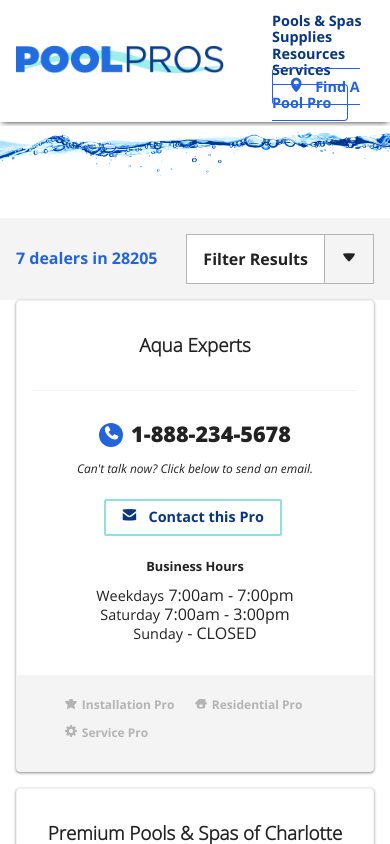
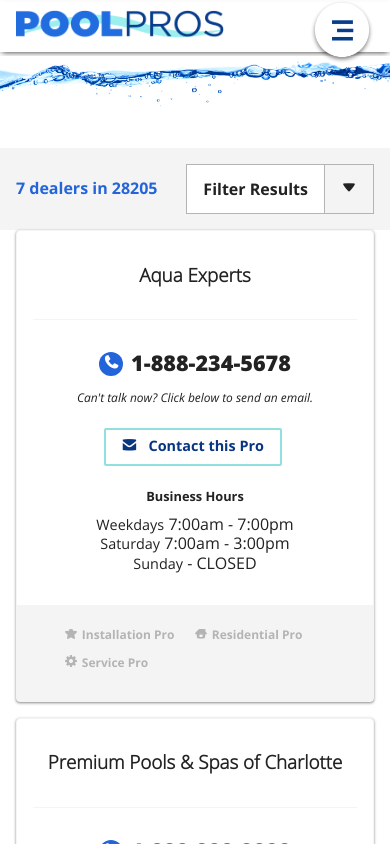
Before and after one commit to kylerberry/vue-sample-site, a Vue app: page / in a window 390 px wide. Shown: the top 844 px of the page. Built offline with nearby package versions, Linux system fonts and the light colour scheme.

Commit message:
add mobile menu

```diff
--- a/src/components/DealerFilters.vue
+++ b/src/components/DealerFilters.vue
@@ -62,6 +62,7 @@
   @include for-tablet-landscape-up() {
     margin: inherit;
     text-align: center;
+    border-radius: $border-radius;
   }
 
   &__results {
--- a/src/components/SiteHeader.vue
+++ b/src/components/SiteHeader.vue
@@ -46,7 +46,11 @@
 
 .header-main {
   box-shadow: 0 2px 6px -2px $color-black;
-  padding: .75rem 0;
+  padding: 0;
+
+  @include for-tablet-landscape-up() {
+    padding: .75rem 0;
+  }
 }
 
 .link-list {
--- a/src/components/SiteLogo.vue
+++ b/src/components/SiteLogo.vue
@@ -14,8 +14,15 @@
 </script>
 
 <style lang="scss" scoped>
+@import "../sass/media-queries";
+
 .site-logo {
   float: left;
+  margin: 0;
+
+  @include for-tablet-landscape-up() {
+    margin: .67rem 0;
+  }
 
   &__name {
     text-indent: -9999px;
--- a/src/components/SiteNav.vue
+++ b/src/components/SiteNav.vue
@@ -1,26 +1,68 @@
 <template>
 <nav class="site-nav">
+  <div class="desktop-nav">
     <ul class="link-list">
       <li class="link-list__item"><a href="" class="link-list__item__link" title="Pools &amp; Spas">Pools &amp; Spas</a></li>
       <li class="link-list__item"><a href="" class="link-list__item__link" title="Supplies">Supplies</a></li>
       <li class="link-list__item"><a href="" class="link-list__item__link" title="Resources">Resources</a></li>
       <li class="link-list__item"><a href="" class="link-list__item__link" title="Services">Services</a></li>
       <li class="link-list__item">
-      <a class="link-list__item__link primary-link">
+        <a class="link-list__item__link primary-link" href="">
           <i class="ss-location primary-link__icon"></i>
           Find A Pool Pro
         </a>
       </li>
     </ul>
+  </div>
 
+  <div class="mobile-nav">
+    <a class="primary-link" href="">
+      <i class="ss-location primary-link__icon"></i>
+      Find A Pro
+    </a>
+    <a href="" class="menu-trigger" @click.prevent="showMobileMenu = true">
+    </a>
+    <div class="mobile-menu" :class="{'mobile-menu--open' : showMobileMenu}">
+      <p class="mobile-menu__title">Menu</p>
+      <a href="" class="mobile-menu__close" @click.prevent="showMobileMenu = false"><i class="ss-delete"></i></a>
+      <ul class="mobile-menu__list">
+        <li class="mobile-menu__list__item">
+          <a href="" class="mobile-menu__list__item__link" title="Pools &amp; Spas" >
+            Pools &amp; Spas
+            <i class="ss-navigateright mobile-menu__list__item__link__icon"></i>
+          </a>
+        </li>
+        <li class="mobile-menu__list__item">
+          <a href="" class="mobile-menu__list__item__link" title="Supplies">
+            Supplies
+            <i class="ss-navigateright mobile-menu__list__item__link__icon"></i>
+          </a>
+        </li>
+        <li class="mobile-menu__list__item">
+          <a href="" class="mobile-menu__list__item__link" title="Resources">
+            Resources
+            <i class="ss-navigateright mobile-menu__list__item__link__icon"></i>
+          </a>
+        </li>
+        <li class="mobile-menu__list__item">
+          <a href="" class="mobile-menu__list__item__link" title="Services">
+            Services
+            <i class="ss-navigateright mobile-menu__list__item__link__icon"></i>
+          </a>
+        </li>
+      </ul>
+    </div>
+  </div>
 </nav>
 </template>
 
 <script>
 export default {
   name: 'SiteNav',
-  components: {
-
+  data: function () {
+    return {
+      showMobileMenu: false
+    }
   }
 }
 </script>
@@ -28,6 +70,23 @@
 <style lang="scss" scoped>
 @import "../sass/variables";
 @import "../sass/mixins";
+@import "../sass/media-queries";
+
+.desktop-nav {
+  display: none;
+
+  @include for-tablet-landscape-up() {
+    display: inherit;
+  }
+}
+
+.mobile-nav {
+  display: block;
+
+  @include for-tablet-landscape-up() {
+    display: none;
+  }
+}
 
 .link-list {
   list-style: none;
@@ -36,7 +95,14 @@
 
   &__item {
     display: inline-block;
+
+    @include for-tablet-landscape-up() {
+      margin-left: 1.8rem;
+    }
+
+    @include for-desktop-up() {
       margin-left: 3rem;
+    }
 
     &__link {
       color: $color-blue-darker;
@@ -47,12 +113,32 @@
   }
 }
 
+.menu-trigger {
+  background: url('../assets/images/menu-icon-mobile.png') 0 0 no-repeat;
+  cursor: pointer;
+  background-size: contain;
+  width: 4rem;
+  height: 4rem;
+  display: inline-block;
+  vertical-align: middle;
+  margin-left: $pad;
+  margin-bottom: -.75rem;
+}
+
 .primary-link {
   border: 1px solid $color-blue;
   border-radius: $border-radius;
   color: $color-blue;
   padding: $pad/2 $pad;
   transition: all .2s ease;
+  display: inline-block;
+  vertical-align: middle;
+  text-decoration: none;
+
+  // custom media-query
+  @media (max-width: 480px) {
+    display: none;
+  }
 
   &:hover {
     background-color: $color-blue;
@@ -63,4 +149,63 @@
     margin-right: $pad/2;
   }
 }
+
+.mobile-menu {
+  position: fixed;
+  top: -$pad;
+  left: 0;
+  right: 0;
+  background: $color-white;
+  border-top: 4px solid $color-teal-darker;
+  border-bottom: 4px solid $color-teal-darker;
+  box-shadow: 0 1px 8px $color-gray-darker;
+
+  max-height: 0;
+  transition: max-height .3s;
+  overflow: hidden;
+
+  &--open {
+    top: 0;
+    max-height: 1000px;
+  }
+
+  &__close {
+    color: $color-teal-darker;
+    position: absolute;
+    top: $pad;
+    right: $pad;
+    text-decoration: none;
+  }
+
+  &__title {
+    text-align: center;
+    color: $color-blue-darker;
+    @include font('bold');
+    padding: $pad*2 0;
+    margin-bottom: 0;
+  }
+
+  &__list {
+    list-style: none;
+    margin: 0;
+    padding: 0;
+
+    &__item {
+
+      &__link {
+        padding: $pad*2 $pad;
+        background: $color-gray-lighter;
+        display: block;
+        border-top: 2px solid $color-white;
+        color: $color-black;
+        text-decoration: none;
+
+        &__icon {
+          float: right;
+          color: $color-teal-darker;
+        }
+      }
+    }
+  }
+}
 </style>
```
Lines whose indentation alone changed are shown as unchanged.
